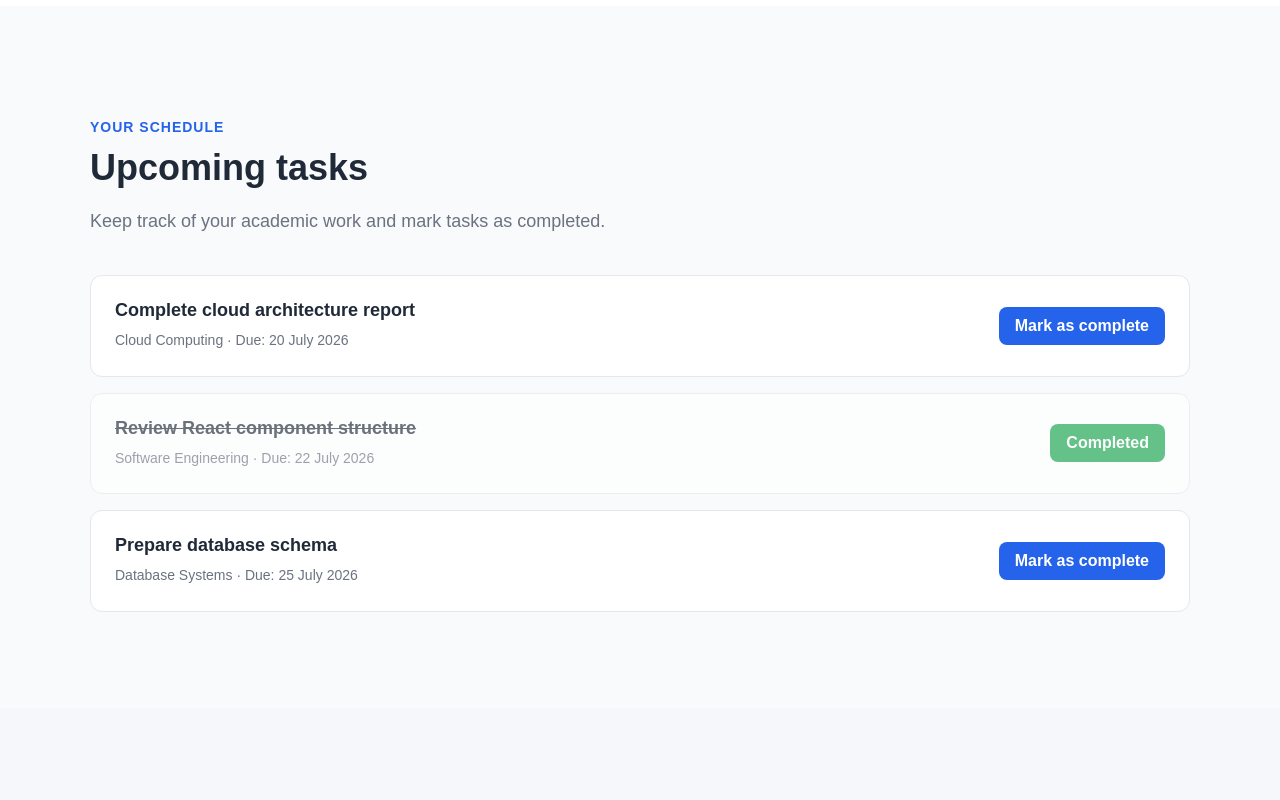
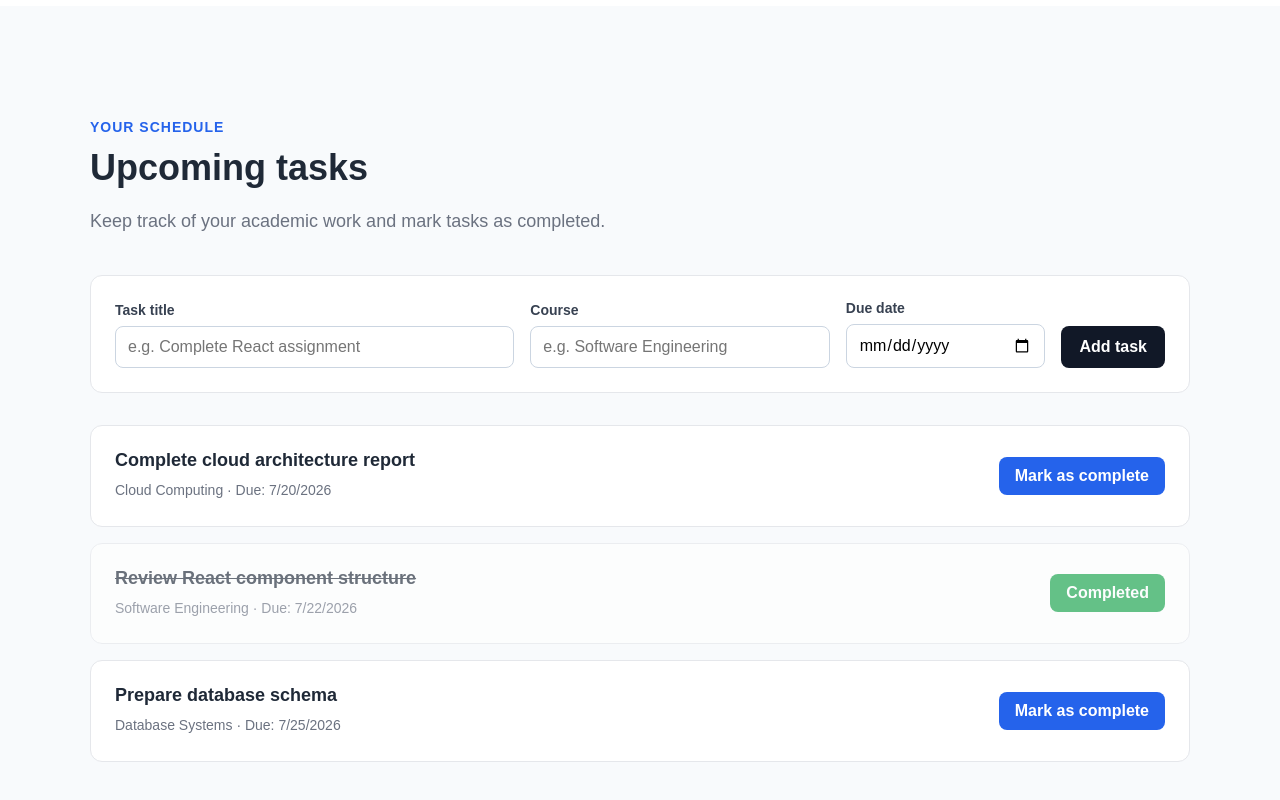
Before and after one commit to kallexia/cloud-study-planner, a React app in the folder frontend/: page / in a window 1280 px wide. Shown: the part 1302-2102 px from the top of the page. Before the commit the page ends 2010 px from the top, so only its background shows below. Built offline with nearby package versions, Linux system fonts and the light colour scheme; the HTML template or start-up script is replaced by a standard one.

Commit message:
Add task creation form

```diff
--- /dev/null
+++ b/frontend/src/components/TaskForm.jsx
@@ -0,0 +1,74 @@
+import { useState } from 'react'
+
+function TaskForm({ onAddTask }) {
+  const [title, setTitle] = useState('')
+  const [course, setCourse] = useState('')
+  const [dueDate, setDueDate] = useState('')
+
+  function handleSubmit(event) {
+    event.preventDefault()
+
+    if (!title.trim() || !course.trim() || !dueDate) {
+      return
+    }
+
+    const newTask = {
+      id: Date.now(),
+      title: title.trim(),
+      course: course.trim(),
+      dueDate,
+      completed: false,
+    }
+
+    onAddTask(newTask)
+
+    setTitle('')
+    setCourse('')
+    setDueDate('')
+  }
+
+  return (
+    <form className="task-form" onSubmit={handleSubmit}>
+      <div className="form-field">
+        <label htmlFor="task-title">Task title</label>
+
+        <input
+          id="task-title"
+          type="text"
+          value={title}
+          onChange={(event) => setTitle(event.target.value)}
+          placeholder="e.g. Complete React assignment"
+        />
+      </div>
+
+      <div className="form-field">
+        <label htmlFor="task-course">Course</label>
+
+        <input
+          id="task-course"
+          type="text"
+          value={course}
+          onChange={(event) => setCourse(event.target.value)}
+          placeholder="e.g. Software Engineering"
+        />
+      </div>
+
+      <div className="form-field">
+        <label htmlFor="task-due-date">Due date</label>
+
+        <input
+          id="task-due-date"
+          type="date"
+          value={dueDate}
+          onChange={(event) => setDueDate(event.target.value)}
+        />
+      </div>
+
+      <button className="add-task-button" type="submit">
+        Add task
+      </button>
+    </form>
+  )
+}
+
+export default TaskForm
--- a/frontend/src/components/TaskItem.jsx
+++ b/frontend/src/components/TaskItem.jsx
@@ -5,7 +5,7 @@ function TaskItem({ task, onToggle }) {
             <h3>{task.title}</h3>
 
             <p>
-          {task.course} · Due: {task.dueDate}
+            {task.course} · Due: {new Date(task.dueDate).toLocaleDateString()}
             </p>
         </div>
 
--- a/frontend/src/components/TasksSection.jsx
+++ b/frontend/src/components/TasksSection.jsx
@@ -1,5 +1,6 @@
 import { useState } from 'react'
 import TaskItem from './TaskItem'
+import TaskForm from './TaskForm'
 
 function TasksSection() {
     const [tasks, setTasks] = useState([
@@ -36,6 +37,10 @@ function TasksSection() {
         )
     }
 
+    function handleAddTask(newTask) {
+        setTasks((currentTasks) => [...currentTasks, newTask])
+    }
+
     return (
         <section id="tasks" className="tasks-section">
         <div className="section-content">
@@ -46,6 +51,8 @@ function TasksSection() {
                 Keep track of your academic work and mark tasks as completed.
             </p>
             </div>
+
+            <TaskForm onAddTask={handleAddTask} />
 
             <div className="tasks-list">
             {tasks.map((task) => (
--- a/frontend/src/index.css
+++ b/frontend/src/index.css
@@ -236,6 +236,58 @@ nav a:hover {
   background-color: #f8fafc;
 }
 
+.task-form {
+  display: grid;
+  grid-template-columns: 2fr 1.5fr 1fr auto;
+  align-items: end;
+  gap: 16px;
+  margin-bottom: 32px;
+  padding: 24px;
+  border: 1px solid #e5e7eb;
+  border-radius: 12px;
+  background-color: #ffffff;
+}
+
+.form-field {
+  display: flex;
+  flex-direction: column;
+  gap: 8px;
+}
+
+.form-field label {
+  color: #374151;
+  font-size: 14px;
+  font-weight: 700;
+}
+
+.form-field input {
+  width: 100%;
+  padding: 11px 12px;
+  border: 1px solid #cbd5e1;
+  border-radius: 8px;
+  font: inherit;
+}
+
+.form-field input:focus {
+  border-color: #2563eb;
+  outline: 2px solid rgba(37, 99, 235, 0.15);
+}
+
+.add-task-button {
+  padding: 12px 18px;
+  border: 0;
+  border-radius: 8px;
+  background-color: #111827;
+  color: #ffffff;
+  font: inherit;
+  font-weight: 700;
+  cursor: pointer;
+}
+
+.add-task-button:hover {
+  background-color: #374151;
+}
+
 .tasks-list {
   display: flex;
   flex-direction: column;
@@ -308,4 +360,8 @@ nav a:hover {
   .task-toggle-button {
     width: 100%;
   }
+
+  .task-form {
+  grid-template-columns: 1fr;
 }
+}
```
Lines whose indentation alone changed are shown as unchanged.
